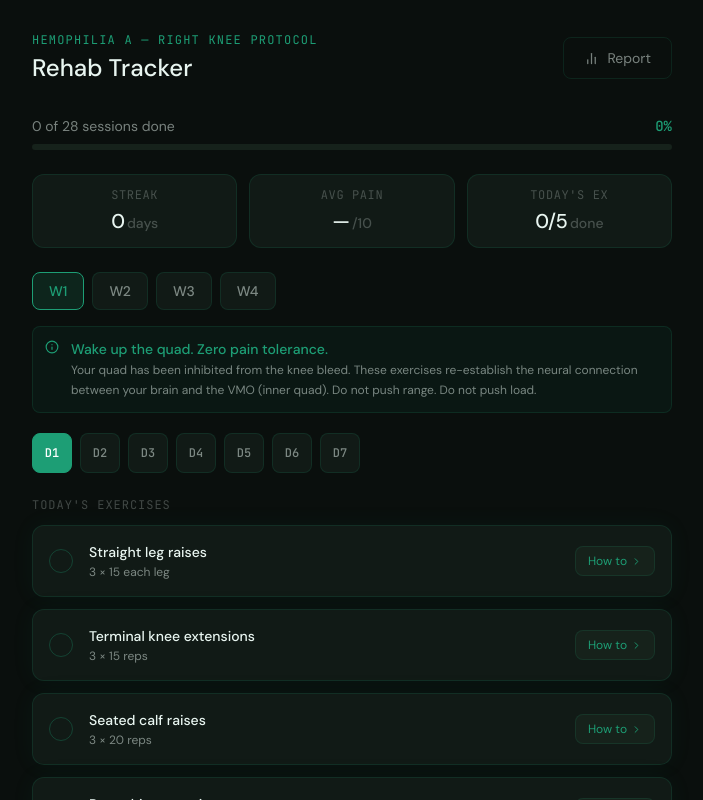
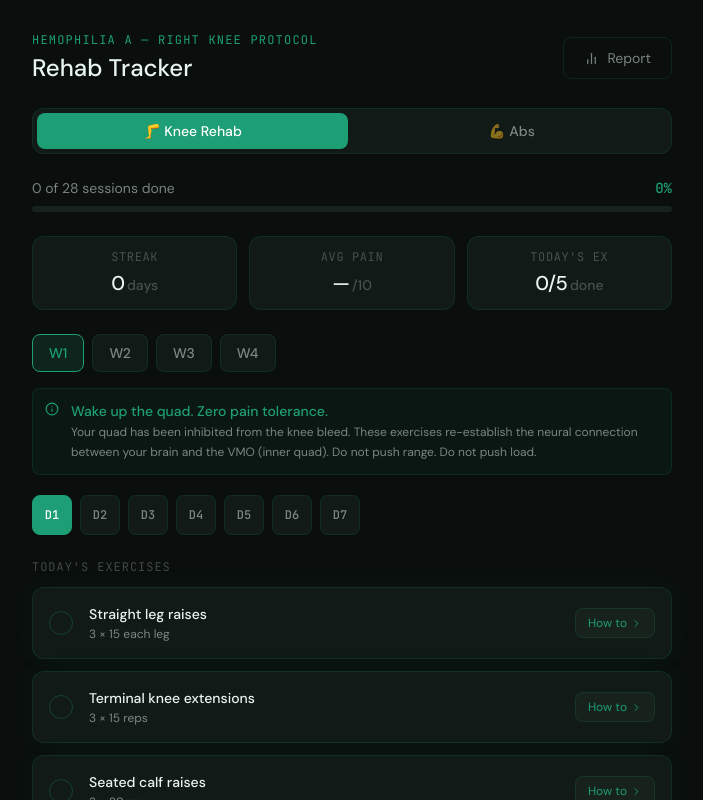
Before and after one commit to Coolsajan/knee-rehab, a Next.js app: page / in a window 1280 px wide. Shown: the top 800 px of the page, without its empty margins (288-991 px from the left). Built offline with nearby package versions, Linux system fonts and the light colour scheme.

Commit message:
Add AbsTracker component and tab functionality

```diff
--- a/src/app/page.tsx
+++ b/src/app/page.tsx
@@ -7,6 +7,7 @@ import {
 } from '@/lib/data';
 import ExerciseModal from '@/components/ExerciseModal';
 import Report from '@/components/Report';
+import AbsTracker from '@/components/AbsTracker';
 
 export default function Home() {
   const [state, setState] = useState<AppState>({ currentWeek: 0, currentDay: 0, dayData: {} });
@@ -15,6 +16,7 @@ export default function Home() {
   const [showReport, setShowReport] = useState(false);
   const [selectedPain, setSelectedPain] = useState<number | null>(null);
   const [note, setNote] = useState('');
+  const [activeTab, setActiveTab] = useState<'knee' | 'abs'>('knee');
 
   useEffect(() => {
     const s = loadState();
@@ -108,24 +110,58 @@ export default function Home() {
   if (!hydrated) return null;
   if (showReport) return <Report state={state} onBack={() => setShowReport(false)} />;
 
+  if (activeTab === 'abs') return (
+    <div className="min-h-screen" style={{ background: 'var(--bg)' }}>
+      <div className="max-w-2xl mx-auto px-4 pt-8">
+        <div className="flex items-center justify-between mb-6">
+          <div>
+            <p className="mono text-xs" style={{ color: '#818cf8', letterSpacing: '0.1em' }}>16-WEEK ABS PROTOCOL</p>
+            <h1 className="text-2xl font-medium mt-1">Ab Tracker</h1>
+          </div>
+        </div>
+
+        <div className="flex gap-2 mb-6 p-1 rounded-xl" style={{ background: 'var(--bg2)', border: '1px solid var(--border)' }}>
+          <button onClick={() => setActiveTab('knee')} className="flex-1 py-2 rounded-lg text-sm font-medium"
+            style={{ background: 'transparent', color: 'var(--text-muted)', border: 'none', cursor: 'pointer' }}>
+            🦵 Knee Rehab
+          </button>
+          <button className="flex-1 py-2 rounded-lg text-sm font-medium"
+            style={{ background: '#6366f1', color: '#fff', border: 'none', cursor: 'pointer' }}>
+            💪 Abs
+          </button>
+        </div>
+      </div>
+      <AbsTracker />
+    </div>
+  );
+
   return (
     <div className="min-h-screen" style={{ background: 'var(--bg)' }}>
-      {/* Modal */}
       {modalExercise && <ExerciseModal exercise={modalExercise} onClose={() => setModalEx(null)} />}
 
       <div className="max-w-2xl mx-auto px-4 py-8">
+
         {/* Top bar */}
-        <div className="flex items-center justify-between mb-8">
+        <div className="flex items-center justify-between mb-6">
           <div>
             <p className="mono text-xs" style={{ color: 'var(--teal)', letterSpacing: '0.1em' }}>HEMOPHILIA A — RIGHT KNEE PROTOCOL</p>
             <h1 className="text-2xl font-medium mt-1" style={{ color: 'var(--text)' }}>Rehab Tracker</h1>
           </div>
-          <button
-            className="btn-ghost flex items-center gap-2 text-sm"
-            onClick={() => setShowReport(true)}
-          >
+          <button className="btn-ghost flex items-center gap-2 text-sm" onClick={() => setShowReport(true)}>
             <BarChart2 size={15} />
             Report
+          </button>
+        </div>
+
+        {/* Tab switcher */}
+        <div className="flex gap-2 mb-6 p-1 rounded-xl" style={{ background: 'var(--bg2)', border: '1px solid var(--border)' }}>
+          <button className="flex-1 py-2 rounded-lg text-sm font-medium"
+            style={{ background: 'var(--teal)', color: '#fff', border: 'none', cursor: 'pointer' }}>
+            🦵 Knee Rehab
+          </button>
+          <button onClick={() => setActiveTab('abs')} className="flex-1 py-2 rounded-lg text-sm font-medium"
+            style={{ background: 'transparent', color: 'var(--text-muted)', border: 'none', cursor: 'pointer' }}>
+            💪 Abs
           </button>
         </div>
 
```
